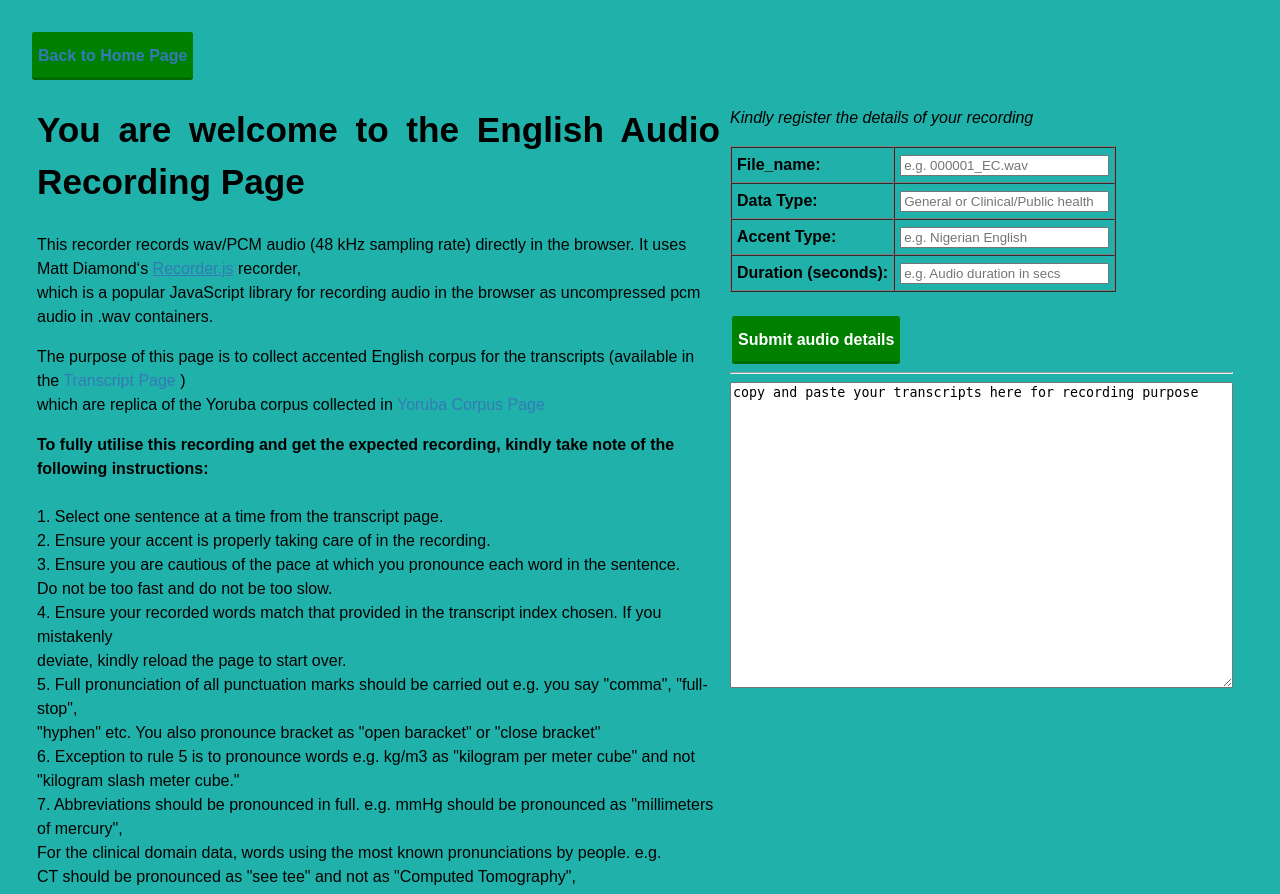
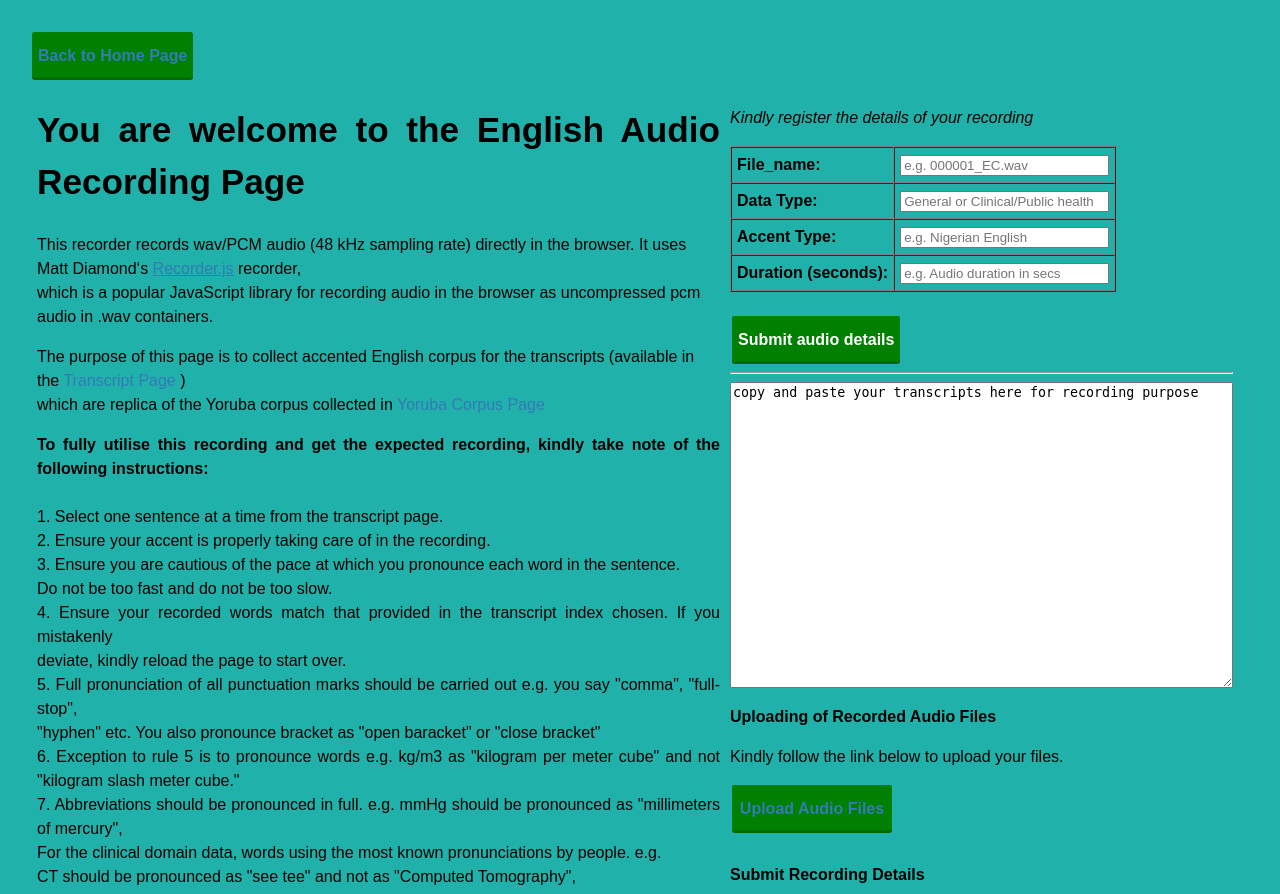
Before and after one commit to Gabrinas/Flasp.AppNew, a Flask app: template templates/English_corpus.html in a window 1280 px wide. Shown: the top 894 px of the page. Run offline with Flask 3, Linux system fonts and the light colour scheme; the template is opened without the code that fills it, so the values that code supplies are empty.

Commit message:
Update English_corpus.html

```diff
--- a/templates/English_corpus.html
+++ b/templates/English_corpus.html
@@ -148,12 +148,23 @@ th{
   padding-left: 45px;
 }
 
+.lk{
+  text-decoration: none;
+}
+
+.nw{
+  margin-top: 30px;
+  margin-bottom: 30px;
+}
+
 #part{
   display:block;
   justify-content: space-between;
   margin: 10px;
 }
-
+.cg{
+  text-align: justify;
+}
 .but{
   text-decoration: none;
 }
@@ -177,7 +188,7 @@ th{
         which are replica of the Yoruba corpus collected in <a class = "but" href = "{{ url_for('Yoruba_corpus') }}"> Yoruba Corpus Page </a></p>
 
 
-    <p><b>To fully utilise this recording and get the expected recording, kindly take note of the following instructions:</b><br><br>
+    <p class = "cg"><b>To fully utilise this recording and get the expected recording, kindly take note of the following instructions:</b><br><br>
        1. Select one sentence at a time from the transcript page. <br>
        2. Ensure your accent is properly taking care of in the recording. <br>
        3. Ensure you are cautious of the pace at which you pronounce each word in the sentence. <br>
@@ -191,11 +202,28 @@ th{
           For the clinical domain data, words using the most known pronunciations by people. e.g. <br>
           CT should be pronounced as "see tee" and not as "Computed Tomography", <br>
           "CXR" should be pronounced "Chest Xray" and not "see ex arr" <br>
-       8. Save the file with index no (in the transcript)_EC.wav starting with index 000001 e.g. <br>
-          000001_EC.wav <br>
-       9. Upload your recordings to google drive using the link https://www.... while simultaneously submit <br>
-          the details of your recordings using the form on the left hand side of the screen. <br>
-       10.Record a maximum of 2.5 hours and take a break every 30 minutes of recordings.<br></p>
+       <p style="color: brown; font-weight: bold;">
+       8. For saving of audio file, if a file is saved with "TEDTALK_PARTA_3_55", after recording, to save such file, use the <br>
+           tag name + "_ENG"<br> <!---if it is an English audio file OR tag name + "_YOR" if it is a Yoruba audio file.<br>-->
+       9. For the instance, for the tag above, the text file is picked inside the folder <br>"TED_TALK_MALARIA_ENGLISH_TRANSCRIPT_PARTA_3"
+         so, it is an English text file, it is saved with <br>"TEDTALK_PARTA_3_55_ENG. <!---- and the Yoruba Equivalent is saved with
+         "TEDTALK_PARTA_3_55_YOR"-->. <br>
+       <!--10. If it is a Yoruba text file that is picked first, say for instance, you pick 'YORLEIPZIPPARTA_2_18' <br>from the folder name
+           "LEIPZIP_YORUBA_TRANSCRIPT_PARTA_2", you also follow similar approach, by saving <br> the Yoruba and corresponding English audio
+            files with 'YORLEIPZIPPARTA_2_18_YOR" and <br>'YORLEIPZIPPARTA_2_18_ENG' respectively.<br>-->
+       10. Ensure you select the exact main folder i.e. public health or general domain folder, and <br>
+           that you store the English audio recorded in the allocated folder particular,<br>
+           paying attention to TED_TALK_MALARIA_ENGLISH_TRANSCRIPT, _PARTA, and _2 for the case of <br>
+           TED_TALK_MALARIA_ENGLISH_TRANSCRIPT_PARTA_2 as the name of a sub-folder.<br>
+       <!--11. Ensure you select the exact main folder i.e. public health or general domain folder, and <br>
+           that you store the English audio recorded in the allocated folder particular,<br>
+           paying attention to LEIPZIP_YORUBA_TRANSCRIPT, _PARTA, and _2 for the case of <br>
+           "LEIPZIP_YORUBA_TRANSCRIPT_PARTA_2" as the name of a sub-folder.<br>-->
+       </p>
+       11. Upload your recordings using the link <a class= "lk" href="https://docs.google.com/document/d/1l9d4gbEdt4EElNE_dIrEvHrcXxbPsHBQ1tfcKjyACmo/edit?usp=drive_link"><b>Upload Audio Files</b></a> while simultaneously submit <br>
+           the details of your recordings using the form on the <strong>top-right</strong> of this page or<br> the Google form provided on the
+           <strong>bottom-right</strong> of this page. <br>
+       12. Record a maximum of 2.5 hours and take a break every 30 minutes of recordings.<br></p>
 
     <p> Also submit the following details per audio recording: <br>
        1. File name you save the recording with. <br>
@@ -253,8 +281,18 @@ th{
      </form>
    </div>
 
-    <hr style="color:green">
+   <hr style="color:green; height: auto;">
    <div><textarea rows = "20" cols = "60">copy and paste your transcripts here for recording purpose</textarea></div>
+   <div style = "margin-top: 10px;">
+    <h><b>Uploading of Recorded Audio Files</b></h>
+    <p>Kindly follow the link below to upload your files.</p>
+    <button><a class= "lk" href="https://docs.google.com/document/d/1l9d4gbEdt4EElNE_dIrEvHrcXxbPsHBQ1tfcKjyACmo/edit?usp=drive_link"><b>Upload Audio Files</b></a></button>
+
+    <div class="nw"><h><strong>Submit Recording Details</strong></h>
+    <center><iframe style = "margin-top: 10px" src="https://docs.google.com/forms/d/e/1FAIpQLSdKcN5TBdIBXcAvYUM4uCiYU_tzqPUNBq_pJnxmTZDCCQayVg/viewform?embedded=true" width="450" height="300" frameborder="0" marginheight="0" marginwidth="0">Loading…</iframe></center>
+    </div>
+  </div>
+
    </div>
 <!-- The end of second main div-->
 
```
